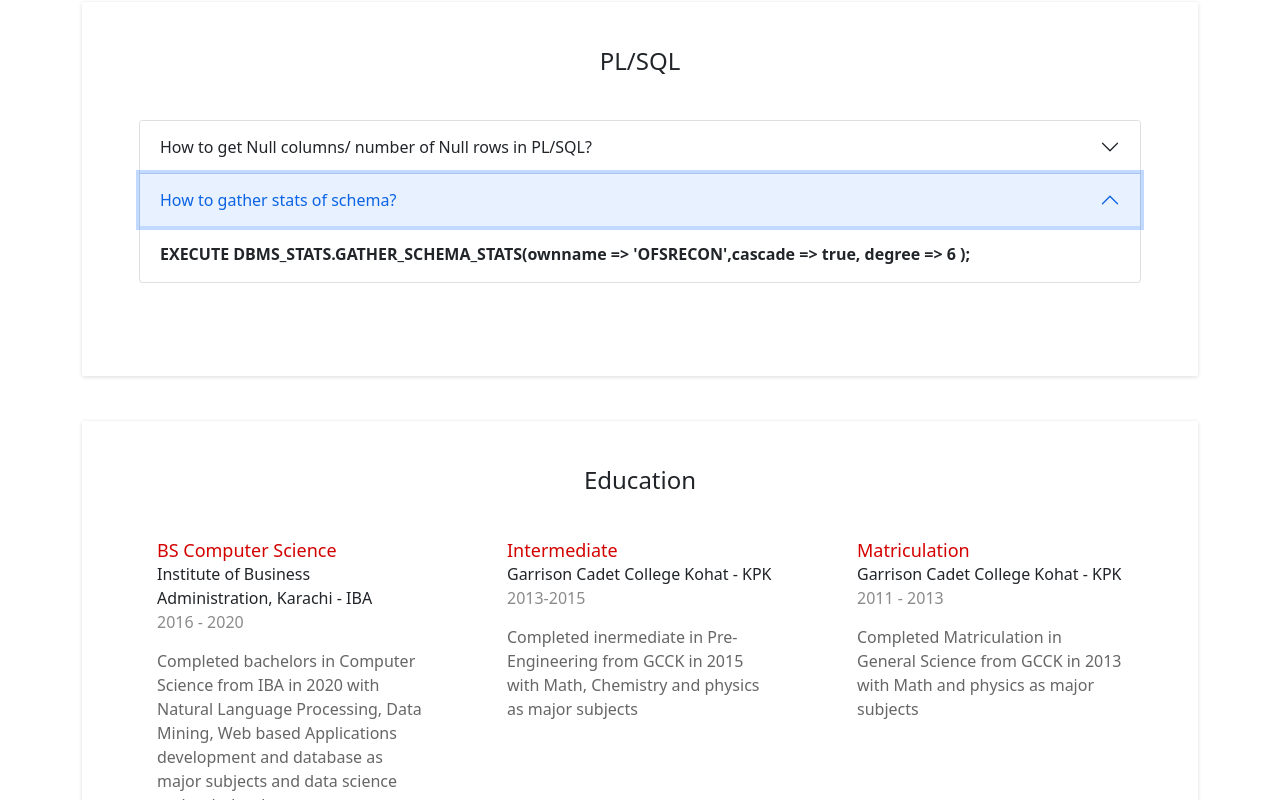
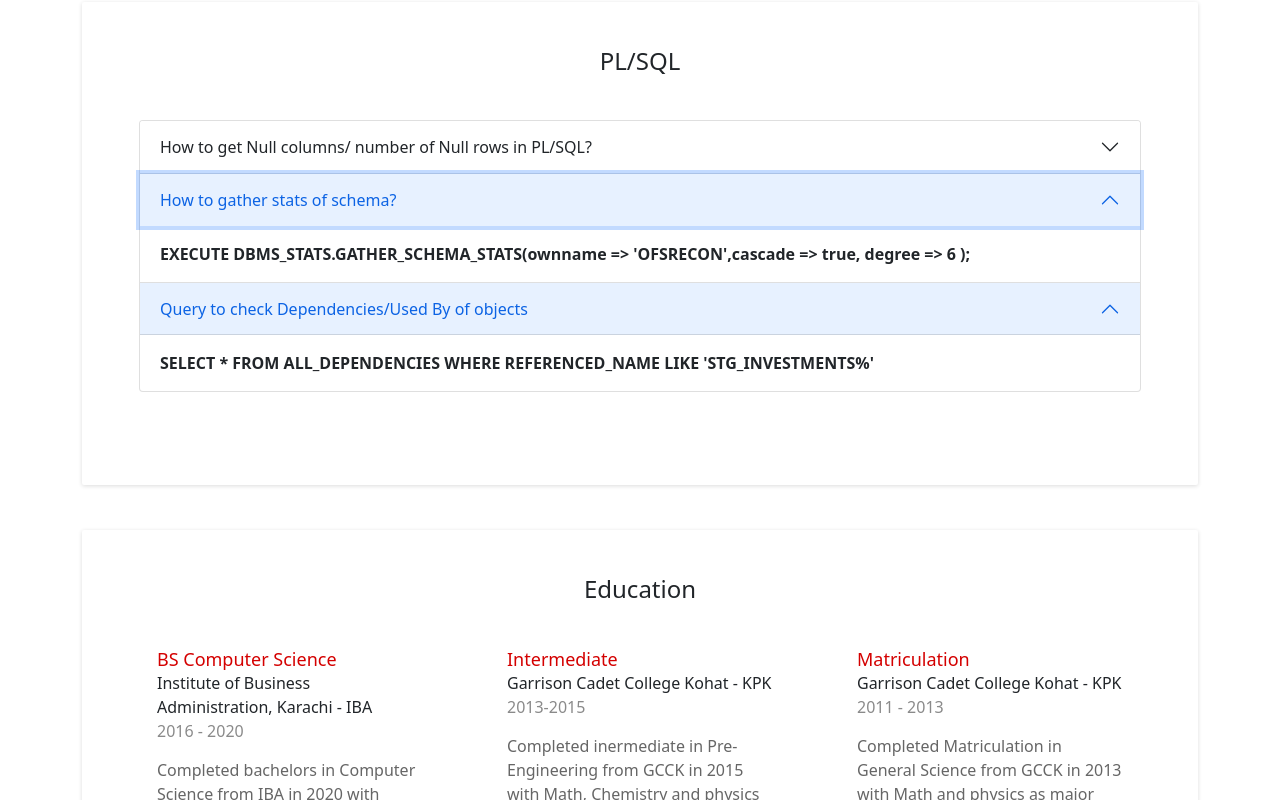
Before and after one commit to musadiq90/musadiq90.github.io, a plain HTML site: page main.html in a window 1280 px wide. Both pictures are taken after a click on the button "How to gather stats of schema?". Shown: the part 728-1528 px from the top of the page. Drawn offline with nearby package versions, Linux system fonts and the light colour scheme.

Commit message:
Update main.html

```diff
--- a/main.html
+++ b/main.html
@@ -177,6 +177,18 @@
             <div id="collapseTwo" class="accordion-collapse collapse" aria-labelledby="headingTwo" data-bs-parent="#accordionExample">
               <div class="accordion-body">
               <strong> EXECUTE DBMS_STATS.GATHER_SCHEMA_STATS(ownname => 'OFSRECON',cascade => true,  degree => 6   ); </strong>
+              </div>
+            </div>
+          </div>
+          <div class="accordion-item">
+            <h2 class="accordion-header" id="headingTwo">
+              <button class="accordion-button collapsed" type="button" data-bs-toggle="collapse" data-bs-target="#collapseTwo" aria-expanded="false" aria-controls="collapseTwo">
+                Query to check Dependencies/Used By of objects
+              </button>
+            </h2>
+            <div id="collapseTwo" class="accordion-collapse collapse" aria-labelledby="headingTwo" data-bs-parent="#accordionExample">
+              <div class="accordion-body">
+              <strong>SELECT * FROM ALL_DEPENDENCIES WHERE REFERENCED_NAME LIKE 'STG_INVESTMENTS%' </strong>
               </div>
             </div>
           </div>
```
